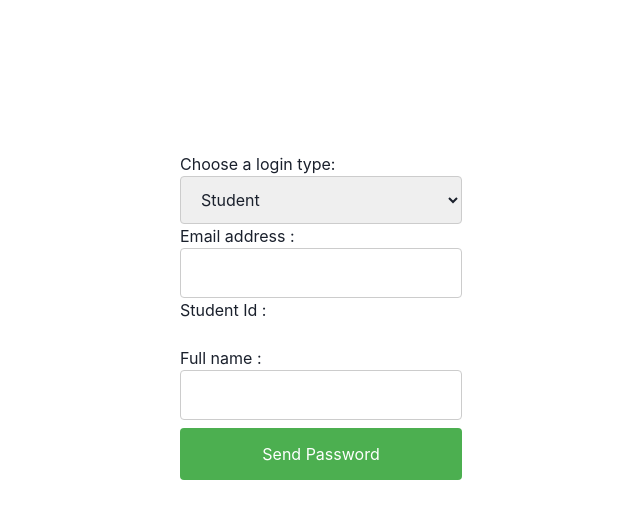
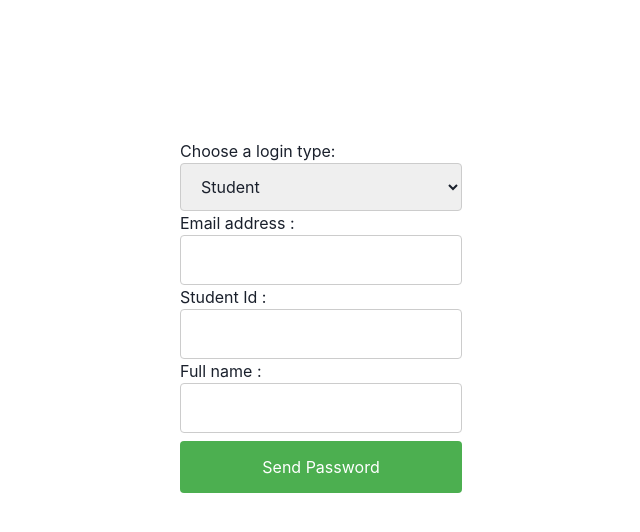
Before and after one commit to mong00x/capstone-conect, a React (Vite) app in the folder client/: page / in a window 1280 px wide. Shown: the top 532 px of the page, without its empty margins (319-959 px from the left). Built offline with nearby package versions, Linux system fonts and the light colour scheme.

Commit message:
small fix

```diff
--- a/client/src/login.jsx
+++ b/client/src/login.jsx
@@ -66,6 +66,7 @@ const Login_page = () => {
             {user_type === "student" && <label  >Student Id : </label>}
             <br></br>
             {user_type === "student" && <input
+            className="input"
             type="text"
             id="studentid"
             name="studentid"
```
